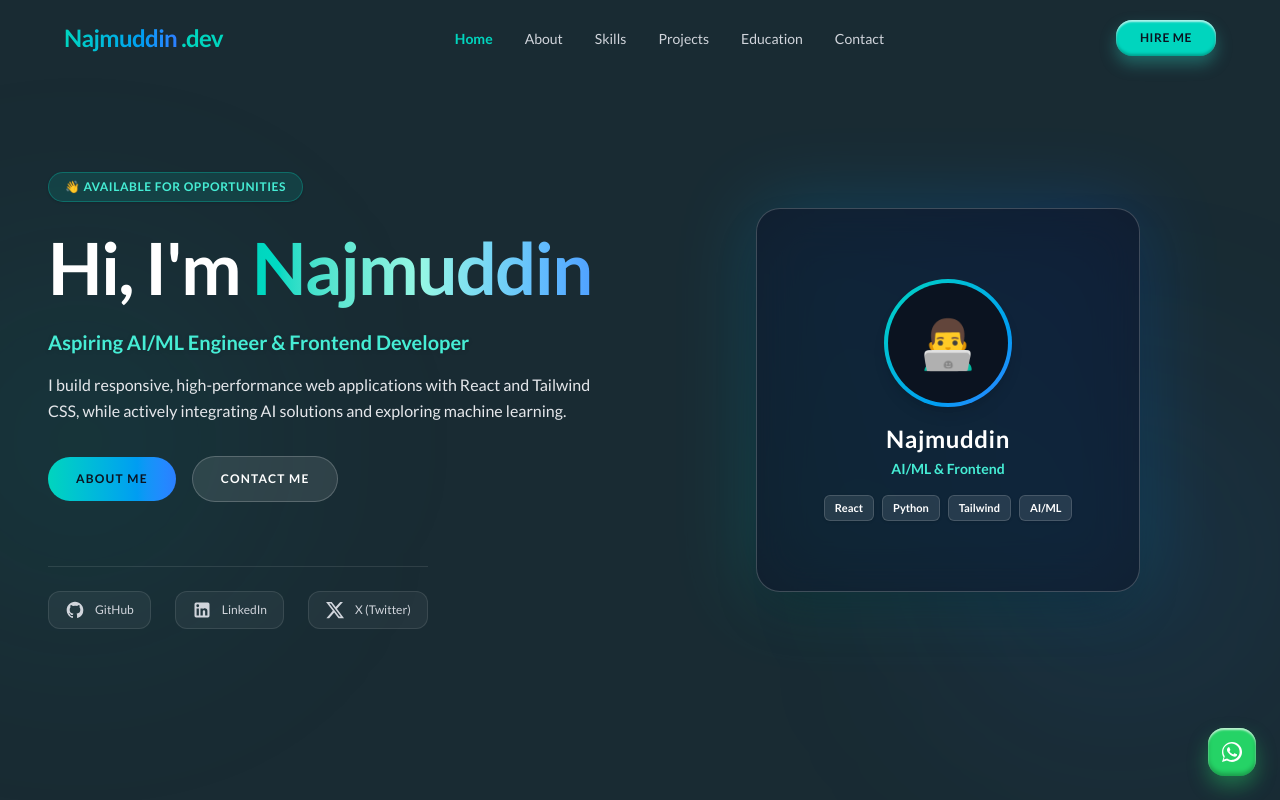
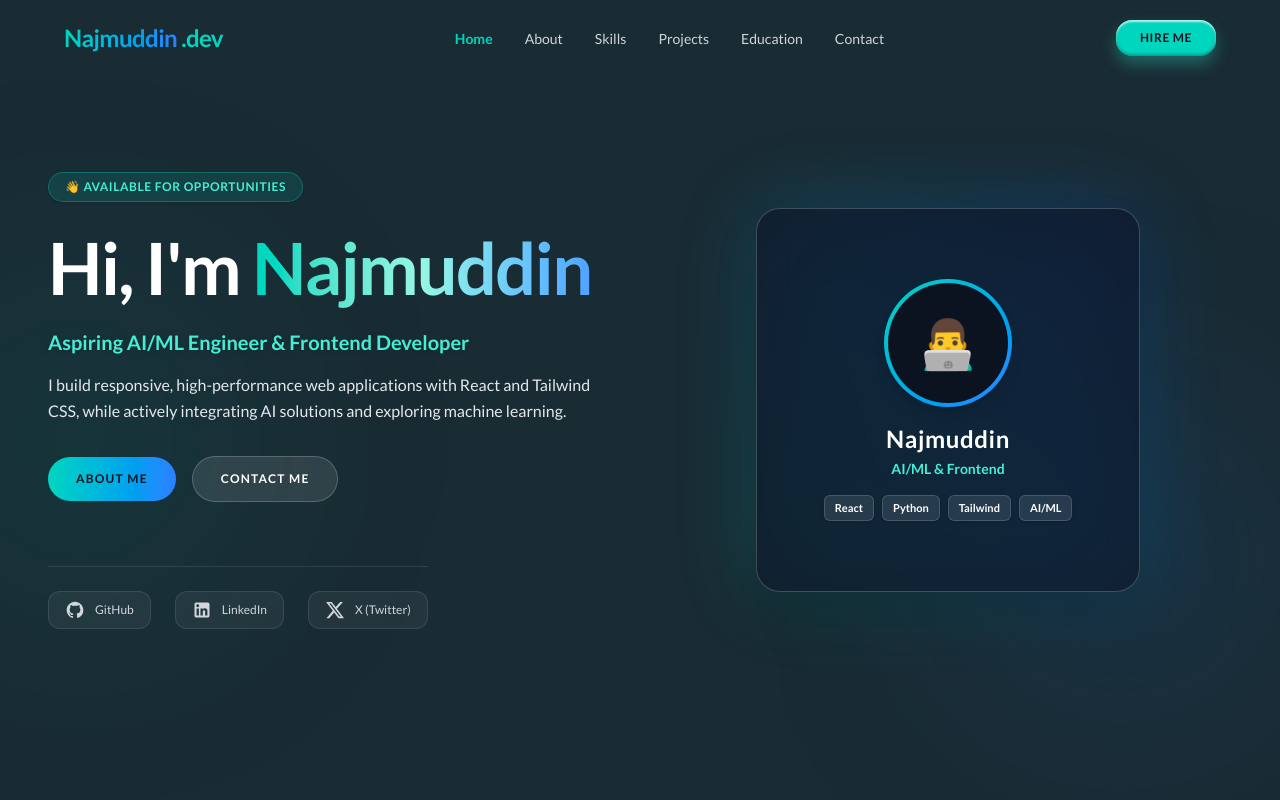
Before and after one commit to Najm917/portfolio, a React (Vite) app: page / in a window 1280 px wide. Shown: the top 800 px of the page. Built offline with nearby package versions, Linux system fonts and the light colour scheme.

Commit message:
Update App.jsx

```diff
--- a/src/App.jsx
+++ b/src/App.jsx
@@ -49,21 +49,7 @@ export default function App() {
         </Routes>
       </main>
       <FooterPage />
-      <a
-  href="https://wa.me/919525792916?text=Hi%20Najmuddin,%20I%20saw%20your%20portfolio!"
-  target="_blank"
-  rel="noopener noreferrer"
-  className="fixed bottom-6 right-6 z-50 w-12 h-12 rounded-2xl bg-[#25D366] text-white flex items-center justify-center shadow-lg transition-all duration-300 hover:scale-110 active:scale-95 cursor-pointer"
-  style={{
-    boxShadow:
-      "0 10px 20px rgba(37, 211, 102, 0.4), inset 0 2px 2px rgba(255,255,255,0.7), inset 0 -3px 4px rgba(0,0,0,0.25)",
-  }}
-  aria-label="Chat on WhatsApp"
->
-  <svg className="w-6 h-6 fill-current" viewBox="0 0 24 24">
-    <path d="M12.031 2C6.51 2 2.016 6.47 2.016 11.979c0 1.942.56 3.754 1.53 5.29L2 22l4.908-1.503c1.48.878 3.2 1.385 5.123 1.385 5.522 0 10.016-4.47 10.016-9.903C22.047 6.47 17.553 2 12.031 2zm0 18.067c-1.68 0-3.238-.47-4.57-1.3l-.328-.2-3.376 1.034 1.056-3.267-.215-.343a8.107 8.107 0 0 1-1.27-4.312c0-4.478 3.654-8.12 8.15-8.12 4.494 0 8.148 3.642 8.148 8.12 0 4.478-3.654 8.088-8.15 8.088zm4.498-6.07c-.247-.123-1.463-.72-1.69-.803-.227-.082-.392-.123-.557.123-.165.247-.64.803-.784.968-.144.165-.288.185-.535.062-.247-.124-1.043-.385-1.986-1.226-.734-.654-1.23-1.462-1.374-1.71-.144-.247-.015-.38.108-.503.111-.111.247-.288.371-.432.124-.144.165-.247.247-.412.082-.165.041-.309-.02-.432-.062-.124-.557-1.34-.763-1.836-.2-.484-.403-.418-.557-.426l-.474-.008c-.165 0-.432.062-.66.309-.227.247-.866.845-.866 2.062 0 1.217.887 2.392 1.01 2.557.124.165 1.745 2.665 4.227 3.738.59.255 1.05.408 1.41.522.593.189 1.133.162 1.56.098.476-.071 1.463-.598 1.669-1.175.206-.577.206-1.072.144-1.175-.062-.103-.227-.165-.474-.288z" />
-  </svg>
-</a>
+
 
     </div>
   );
```
